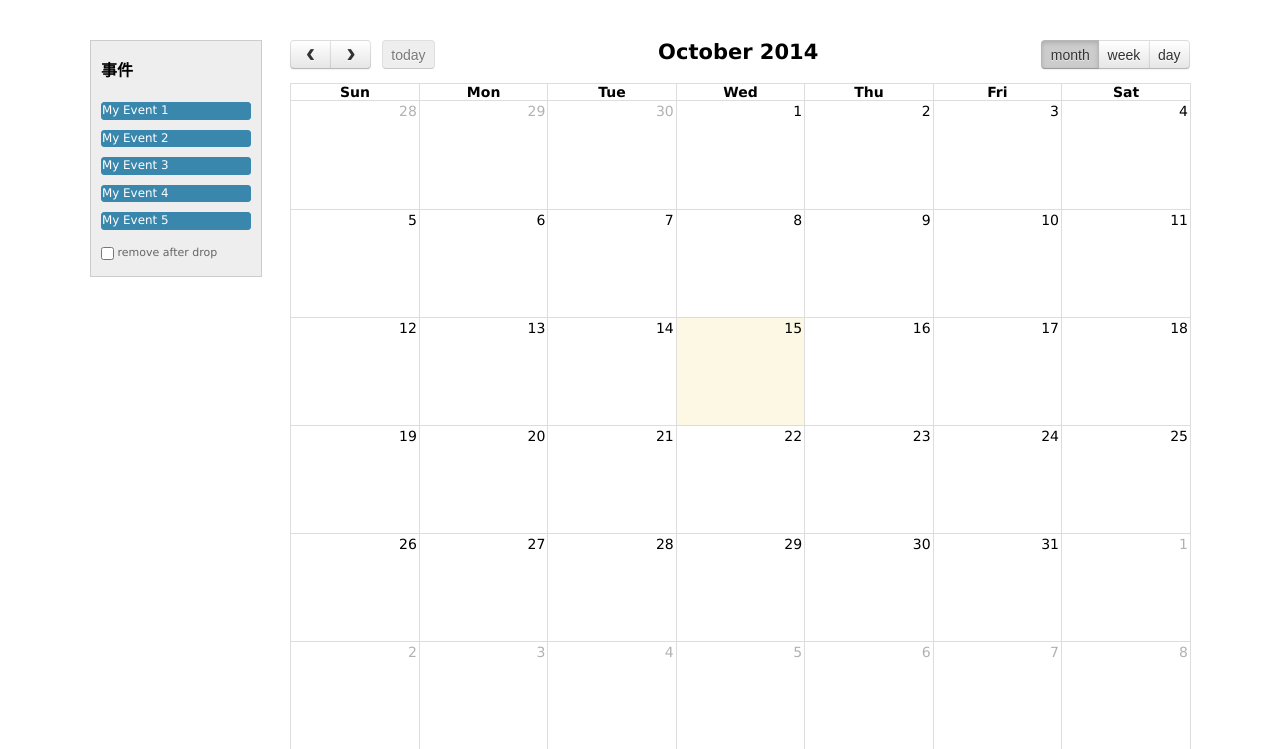
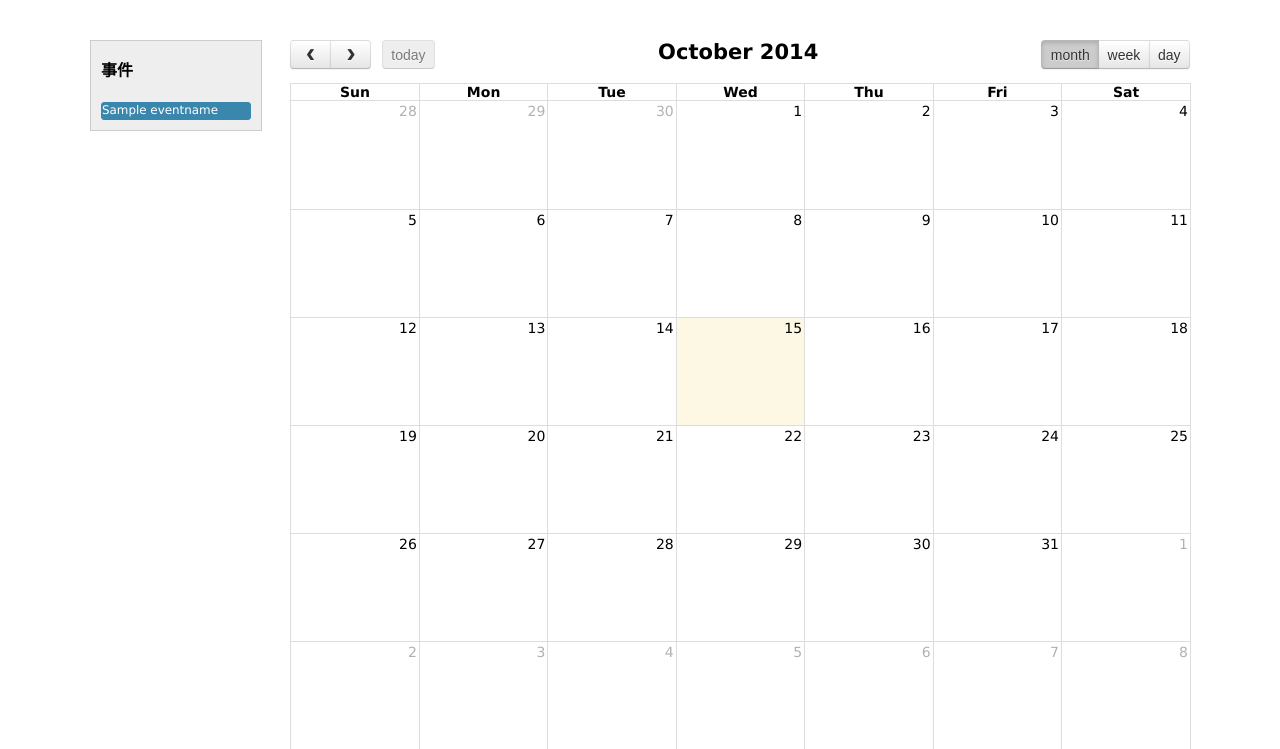
Before and after one commit to lincolnge/linkphoto, a Django app: page / in a window 1280 px wide. Shown: the top 749 px of the page. Run offline with Django 3.2, Linux system fonts and the light colour scheme; tables that the repository leaves empty hold one stand-in row (values such as "Sample post"); data that the repository does not hold is empty; some libraries are stand-ins or nearby versions.

Commit message:
完成读取事件

```diff
--- a/photowall/linkcalendar/views.py
+++ b/photowall/linkcalendar/views.py
@@ -1,8 +1,10 @@
 # coding:utf8
 
 from django.shortcuts import render_to_response
-from photowall.linkcalendar.models import Calendar
+from photowall.linkcalendar.models import EventName, Calendar
 from django.views.decorators.csrf import csrf_exempt
+# 时区问题 = =
+from django.utils.timezone import utc, localtime
 
 import json
 from datetime import datetime
@@ -14,17 +16,32 @@ from django.http import HttpResponse
 def my_homepage_view(request):
     return render_to_response('index.html')
 
-# 输出 JSON
+
+# 事件
+def eventname(request):
+    tmp = EventName.objects.all()
+    events = []
+
+    for entry in tmp:
+        id = entry.id
+        cal_type = entry.cal_type
+        title = entry.title
+        url = entry.url
+
+        json_entry = {'id': id, 'title': title,
+                      'cal_type': cal_type, 'url': url}
+        events.append(json_entry)
+
+    return HttpResponse(json.dumps(events), content_type='application/json')
 
 
+# 输出 JSON
 def events_json(request):
     tmp = Calendar.objects.all()
     events = []
-    tmpevents = {}
-
-    end_events = []
 
     # 这种不行, 不知道为啥
+    # tmpevents = {}
     # for x in xrange(0, len(tmp)):
     #     tmpevents['cal_type'] = tmp[x].cal_type
     #     tmpevents['title'] = tmp[x].title
@@ -42,16 +59,14 @@ def events_json(request):
         id = entry.id
         cal_type = entry.cal_type
         title = entry.title
-        # entry.start.replace(hour=entry.start.hour + 8)
-        # print entry.start
         if entry.start:
-            start = entry.start.replace(hour=entry.start.hour + 8).strftime(
+            start = localtime(entry.start.replace(tzinfo=utc)).strftime(
                 "%Y-%m-%dT%H:%M:%S")
         else:
             start = entry.start
         if entry.end:
-            end = entry.end.replace(
-                hour=entry.start.hour + 8).strftime("%Y-%m-%dT%H:%M:%S")
+            end = localtime(entry.end.replace(tzinfo=utc)).strftime(
+                "%Y-%m-%dT%H:%M:%S")
         else:
             end = entry.end
         allDay = entry.allDay
@@ -70,13 +85,12 @@ def updateEvent(request):
     print request.method
     if request.method == 'POST':
         title = request.POST['title']
+        cal_type = request.POST['cal_type']
         start = datetime.strptime(
             request.POST['start'],
             "%Y-%m-%dT%H:%M:%S.%fZ").strftime("%Y-%m-%dT%H:%M:%S")
-        print "start"
-        print start
-        print request.POST['start']
+
         event = Calendar(
-            title=title, start=start)
+            title=title, cal_type=cal_type, start=start)
         event.save()
     return HttpResponse()
--- a/photowall/static/js/index.js
+++ b/photowall/static/js/index.js
@@ -1,13 +1,17 @@
 $(document).ready(function() {
     /* initialize the external events
     -----------------------------------------------------------------*/
+    $.getJSON("eventname", function(result) {
+        $.each(result, function(i, field) {
+            $("#external-events").append("<div class='fc-event' cal_type=" + field.cal_type + ">" + field.title + "</div>");
 
             $('#external-events .fc-event').each(function() {
 
                 // create an Event Object (http://arshaw.com/fullcalendar/docs/event_data/Event_Object/)
                 // it doesn't need to have a start or end
                 var eventObject = {
-            title: $.trim($(this).text()) // use the element's text as the event title
+                    title: $.trim($(this).text()), // use the element's text as the event title
+                    cal_type: $.trim($(this).attr('cal_type')), // use the element's text as the event title
                 };
 
                 // store the Event Object in the DOM element so we can get to it later
@@ -21,7 +25,8 @@ $(document).ready(function() {
                 });
 
             });
-
+        });
+    });
 
     /* initialize the calendar
     -----------------------------------------------------------------*/
@@ -73,6 +78,7 @@ $(document).ready(function() {
             now.setHours(now.getHours() + 8);
             copiedEventObject.start = now.toJSON();
             start = copiedEventObject.start
+            cal_type = copiedEventObject.cal_type
 
             // render the event on the calendar
             // the last `true` argument determines if the event "sticks" (http://arshaw.com/fullcalendar/docs/event_rendering/renderEvent/)
@@ -85,13 +91,14 @@ $(document).ready(function() {
             }
 
             // console.log(date)
-            // console.log(originalEventObject)
+            console.log(originalEventObject)
 
             console.log(now.toJSON())
             console.log(copiedEventObject.start)
             $.post("events/update/", {
                     // date: "date",
                     title: copiedEventObject.title,
+                    cal_type: cal_type,
                     start: start,
                 },
                 function() {
--- a/photowall/templates/index.html
+++ b/photowall/templates/index.html
@@ -17,21 +17,16 @@
 </head>
 
 <body>
-
+    <div id="doit"></div>
     <!-- <div id='calendar'></div> -->
     <div id='wrap'>
 
         <div id='external-events'>
             <h4>事件</h4>
-            <div class='fc-event'>My Event 1</div>
-            <div class='fc-event'>My Event 2</div>
-            <div class='fc-event'>My Event 3</div>
-            <div class='fc-event'>My Event 4</div>
-            <div class='fc-event'>My Event 5</div>
-            <p>
+            <!-- <p>
                 <input type='checkbox' id='drop-remove' />
                 <label for='drop-remove'>remove after drop</label>
-            </p>
+            </p> -->
         </div>
 
         <div id='calendar'></div>
--- a/photowall/urls.py
+++ b/photowall/urls.py
@@ -18,7 +18,8 @@ urlpatterns = patterns('',
 
                        # Uncomment the next line to enable the admin:
                        url(r'^admin/', include(admin.site.urls)),
-                       url(r'^events_json/', events_json),
+                       url(r'^eventname/', eventname),        # 有什么事件
+                       url(r'^events_json/', events_json),    # 显示事件
                        url(r'^events/update/', updateEvent),  # 更新事件
                        url('^$', my_homepage_view),
                        )
```
Also changed, not shown: README.md. Lines whose indentation alone changed are shown as unchanged.
